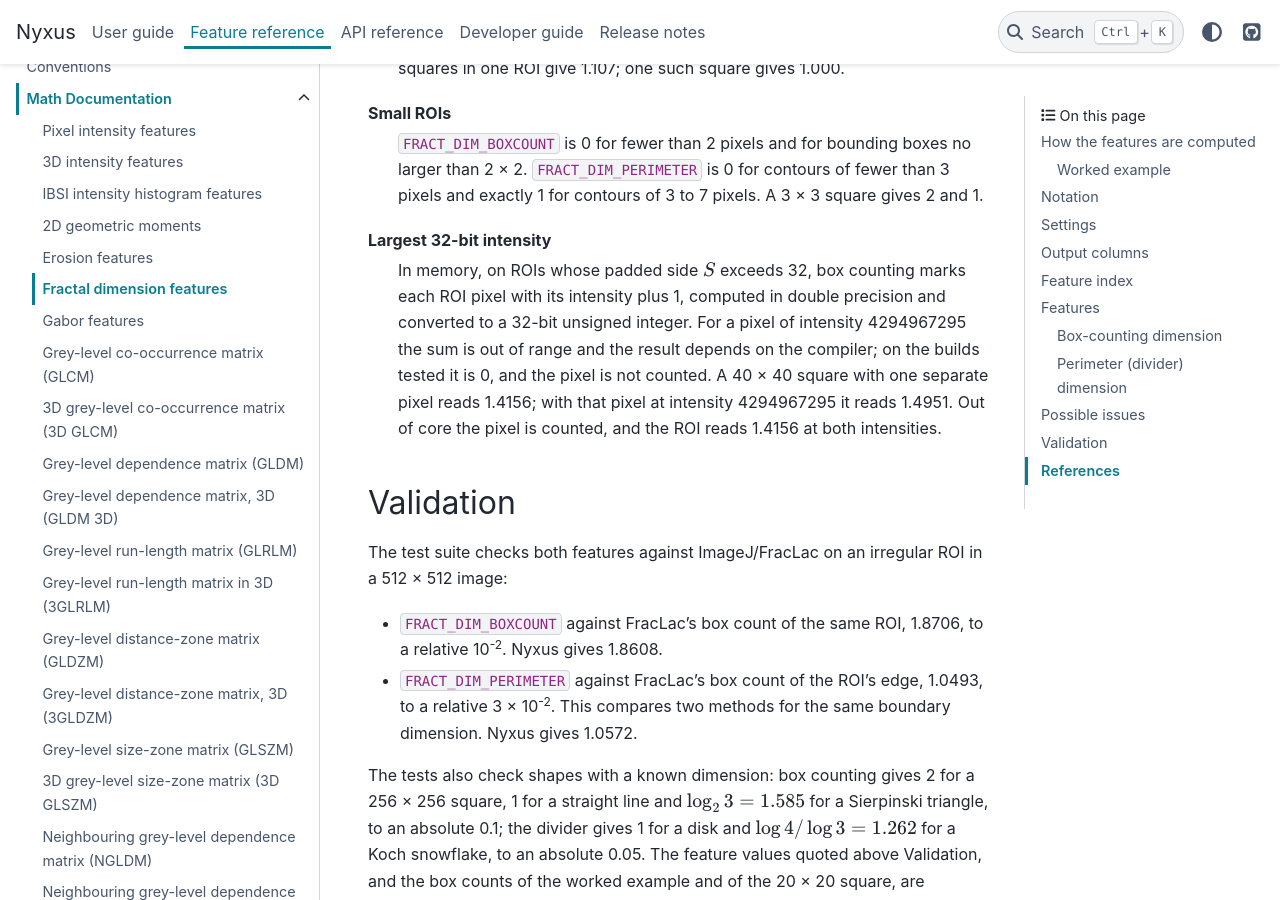
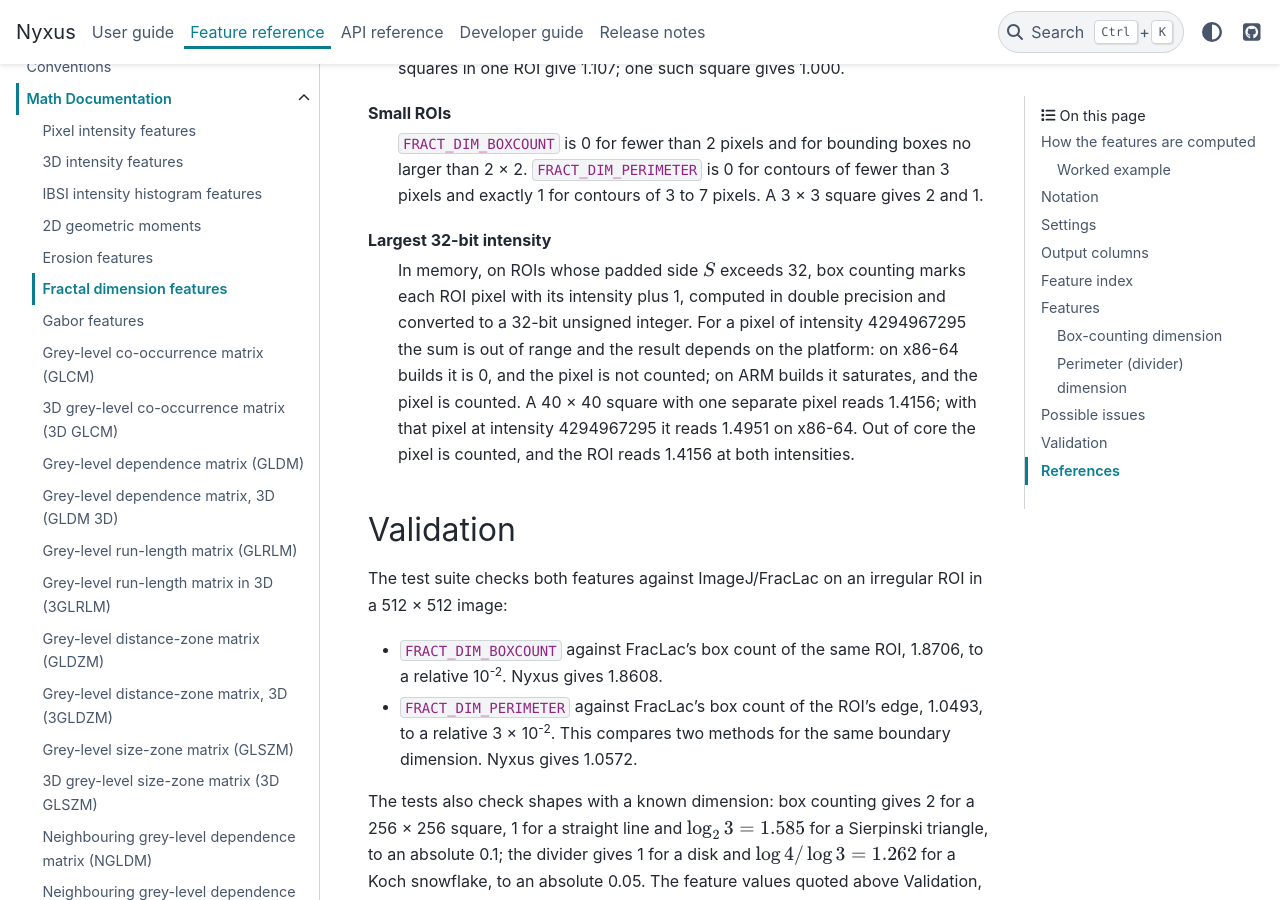
Before and after one commit to PolusAI/nyxus, a Sphinx documentation site: the page built from docs/source/Math/f_fractal_dimension.rst, in a window 1280 px wide and 900 px high, scrolled down 9467 px. Built offline with Sphinx 7.4.7 and the PyData theme 0.15.4, drawn with Linux system fonts in a browser that asks for light colours.

Commit message:
test(docs): accept the platform-dependent results of two overflow examples
Two worked examples quote the effect of an overflow that is undefined behaviour in C++, and the
arm64 and macOS CI builds give another result than x86-64:

- fractal dimension: an intensity of 4294967295 plus 1, converted from double to a 32-bit
  unsigned integer, is 0 on x86-64 (the pixel is dropped from the box count) and saturates on ARM
  (the pixel is counted). The script expects the x86-64 value only on x86-64.
- GLSZM large area emphasis on a 250 x 250 zone: the 32-bit signed square wraps on most builds,
  and one macOS ARM build returned the true value. The script accepts either.

Both pages now say that the value depends on the build.

```diff
--- a/docs/examples/fractal_worked_example.py
+++ b/docs/examples/fractal_worked_example.py
@@ -4,6 +4,7 @@
 import json
 import math
 import os
+import platform
 from pathlib import Path
 
 # example-start
@@ -95,7 +96,10 @@ check(fd(square(25)), [1.842, 1.0], "one square")
 lone = np.zeros((80, 80), np.uint32)
 lone[0:40, 0:40] = 1
 lone[70, 70] = 1
-for value, quoted in ((100, 1.4156), (4294967295, 1.4951)):
+# the out-of-range conversion is undefined: x86-64 builds give 0 and drop the pixel, ARM builds
+# saturate and count it
+arm = platform.machine().lower() in ("arm64", "aarch64")
+for value, quoted in ((100, 1.4156), (4294967295, 1.4156 if arm else 1.4951)):
     inten = lone * 100
     inten[70, 70] = value
     check([Nyxus(F).featurize(inten, lone)["FRACT_DIM_BOXCOUNT"][0]], [quoted], f"lone pixel {value}")
--- a/docs/examples/glszm_worked_example.py
+++ b/docs/examples/glszm_worked_example.py
@@ -104,7 +104,8 @@ for n, wrapped, true in ((250, -194421147, 1953062501), (300, -245057295, 404991
     big = np.full((n, n), 5, dtype=np.uint32)
     big[n - 1, n - 1] = 9
     f = glszm(big, np.ones_like(big), ibsi=True)
-    assert f["GLSZM_LAE"][0] == wrapped, f"{n}x{n} GLSZM_LAE = {f['GLSZM_LAE'][0]}, page says {wrapped}"
+    # signed overflow is undefined: most builds wrap, a build may also return the true value
+    assert f["GLSZM_LAE"][0] in (wrapped, true), f"{n}x{n} GLSZM_LAE = {f['GLSZM_LAE'][0]}, page says {wrapped}"
     assert ((n * n - 1) ** 2 + 1) / 2 == true, f"{n}x{n} true large area emphasis"
 rng = np.random.default_rng(1)
 for shape, low, high in (((255, 256), 0.45, 0.55), ((300, 300), 0, 0)):
--- a/docs/source/Math/f_fractal_dimension.rst
+++ b/docs/source/Math/f_fractal_dimension.rst
@@ -417,8 +417,9 @@ Largest 32-bit intensity
    In memory, on ROIs whose padded side :math:`S` exceeds 32, box counting marks each ROI pixel
    with its intensity plus 1, computed in double precision and converted to a 32-bit unsigned
    integer. For a pixel of intensity 4294967295 the sum is out of range and the result depends on
-   the compiler; on the builds tested it is 0, and the pixel is not counted. A 40 × 40 square with
-   one separate pixel reads 1.4156; with that pixel at intensity 4294967295 it reads 1.4951. Out of
+   the platform: on x86-64 builds it is 0, and the pixel is not counted; on ARM builds it
+   saturates, and the pixel is counted. A 40 × 40 square with one separate pixel reads 1.4156;
+   with that pixel at intensity 4294967295 it reads 1.4951 on x86-64. Out of
    core the pixel is counted, and the ROI reads 1.4156 at both intensities.
 
 
--- a/docs/source/Math/f_glszm.rst
+++ b/docs/source/Math/f_glszm.rst
@@ -534,7 +534,8 @@ Very large zones and bounding boxes
    Large area emphasis is wrong as soon as a zone has more than 46 340 pixels. On a 250 × 250 ROI
    holding one zone of 62 499 pixels and one of 1 pixel, Nyxus returns -194 421 147 instead of
    1 953 062 501, and on a 300 × 300 ROI with a zone of 89 999 pixels, -245 057 295 instead of
-   4 049 910 001. Small area emphasis sums over every zone size up to the size of the bounding box.
+   4 049 910 001. The overflow is undefined behaviour, so a build can also return the true value;
+   one macOS ARM build did. Small area emphasis sums over every zone size up to the size of the bounding box.
    When the bounding box has 65 536 pixels or more, one of those terms is undefined and the value
    is replaced by the ``--noval`` substitute (0 by default; ``-0.0`` in Arrow and Parquet files),
    whatever the zones: a random texture of four grey levels gives about 0.5 in a 255 × 256 box and
```
